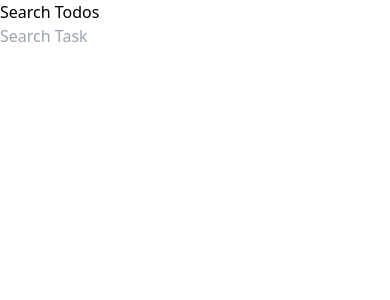
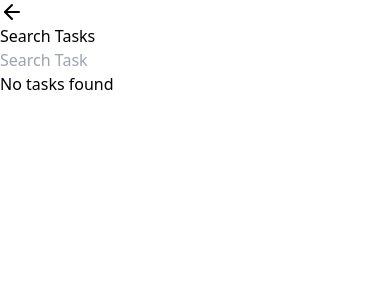
Before and after one commit to Marioboseski/todo-app, a React (Vite) app: page /search-page in a window 390 px wide. Shown: the top 300 px of the page. Built offline with nearby package versions, Linux system fonts and the light colour scheme.

Commit message:
Improve app styles and responsiveness

```diff
--- a/src/components/todo/TodoApp.tsx
+++ b/src/components/todo/TodoApp.tsx
@@ -62,9 +62,11 @@ const TodoApp = () => {
   );
 
   return (
-    <div className="flex justify-center items-center p-2 min-h-dvh">
-      <div className="flex flex-col justify-evenly items-center gap-3 w-full min-h-[600px] border-2 border-blue-300">
-        <Link to={"/search-page"}>Search</Link>
+    <div className="flex justify-center items-center text-center p-2 min-h-dvh">
+      <div className="flex flex-col justify-evenly p-3 w-full max-w-lg min-h-[600px] border-2 border-blue-300">
+        <div className="flex justify-end">
+          <Link to={"/search-page"} className="border border-black bg-gray-200 max-w-20 p-1 text-lg rounded-lg">Search</Link>
+        </div>
         <h1 className="text-2xl">Todo App</h1>
         <div className="flex flex-col justify-center items-center gap-3">
           <TodoForm onAdd={addTodo} />
--- a/src/components/todo/TodoItem.tsx
+++ b/src/components/todo/TodoItem.tsx
@@ -34,7 +34,7 @@ const TodoItem = ({ todo, onDelete, onToggle, onEdit }: Props) => {
   }
 
   return (
-    <div ref={setNodeRef} style={style} className="flex justify-center items-center gap-3 border-b-2 border-gray-300">
+    <div ref={setNodeRef} style={style} className="flex justify-around items-center text-center gap-3 border-b-2 border-gray-300">
 
       <Hand {...attributes} {...listeners} style={{ cursor: "grab", touchAction: "none" }}/>
 
--- a/src/components/todo/TodoList.tsx
+++ b/src/components/todo/TodoList.tsx
@@ -11,10 +11,14 @@ type Props = {
 const TodoList = ({ todos, onDelete, onToggle, onEdit }: Props) => {
   return (
     <div>
-      <ul className="flex flex-col ">
-        {todos.map(todo => (
-          <TodoItem key={todo.id} todo={todo} onDelete={onDelete} onToggle={onToggle} onEdit={onEdit} />
-        ))}
+      <ul className="flex flex-col gap-1 w-full max-w-[600px]">
+        {todos.length === 0 ? (
+          <p>No tasks found</p>
+        ) : (
+          todos.map(todo => (
+            <TodoItem key={todo.id} todo={todo} onDelete={onDelete} onToggle={onToggle} onEdit={onEdit} />
+          ))
+        )}
       </ul>
     </div>
   );
--- a/src/pages/SearchTodosPage.tsx
+++ b/src/pages/SearchTodosPage.tsx
@@ -4,6 +4,8 @@ import TodoList from "../components/todo/TodoList";
 import { DndContext, closestCenter, PointerSensor, useSensor, useSensors } from "@dnd-kit/core";
 import { SortableContext, verticalListSortingStrategy, arrayMove } from "@dnd-kit/sortable";
 import type { DragEndEvent } from "@dnd-kit/core";
+import { Link } from "react-router-dom";
+import { ArrowLeft } from "lucide-react";
 
 const SearchTodosPage = () => {
   const { todos, deleteTodo, toggleTodo, editTodo, setTodos } = useTodoStore();
@@ -46,12 +48,15 @@ const SearchTodosPage = () => {
   };
 
   return (
-    <div>
-      <h2>Search Todos</h2>
+    <div className="flex justify-center items-center">
+      <div className="flex flex-col text-center gap-3 p-3 w-full">
+        <Link to={"/todo-page"}><ArrowLeft /></Link>
+        <h2 className="text-3xl">Search Tasks</h2>
         <input type="text"
           value={query}
           onChange={handleChange}
-      placeholder="Search Task" />
+          placeholder="Search Task"
+          className="border border-black/80 p-1 text-lg w-full max-w-36 rounded-md" />
 
         <DndContext collisionDetection={closestCenter} onDragEnd={handleDragEnd} sensors={sensors}>
           <SortableContext
@@ -67,6 +72,7 @@ const SearchTodosPage = () => {
           </SortableContext>
         </DndContext>
       </div>
+    </div>
   );
 }
 
```
Lines whose indentation alone changed are shown as unchanged.
